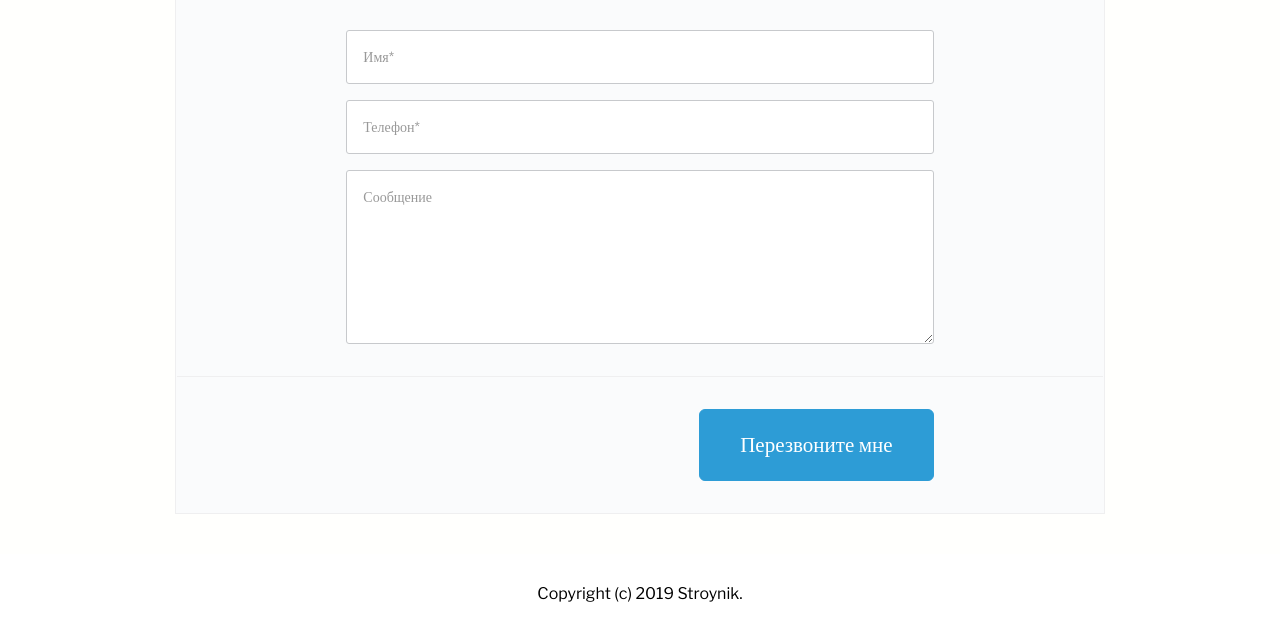
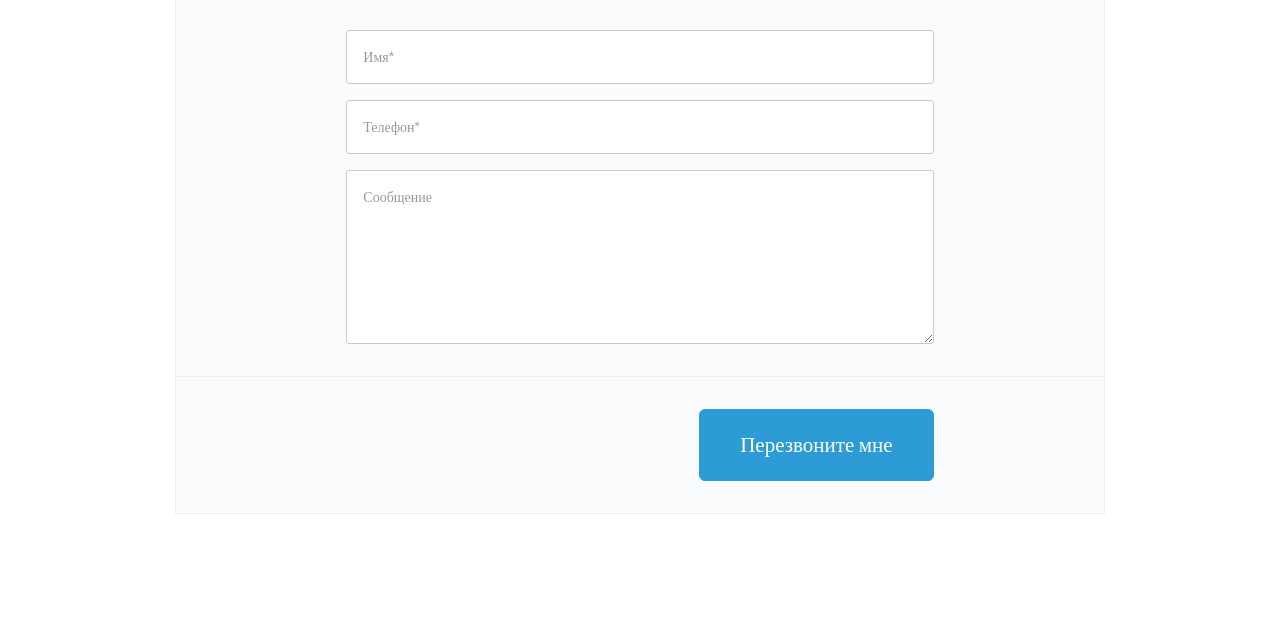
Before and after one commit to MONNFERRAT/aida, a plain HTML site: page phone.html in a window 1280 px wide. Shown: the part 228-868 px from the top of the page. After the commit the page ends 800 px from the top, so only its background shows below. Drawn offline with nearby package versions, Linux system fonts and the light colour scheme.

Commit message:
create github pages

```diff
--- a/assets/mobirise/css/mbr-additional.css
+++ b/assets/mobirise/css/mbr-additional.css
@@ -771,6 +771,3 @@ section.form .container {
 #form1-14 .btn {
   font-size: 21px;
 }
-#footer4-u p {
-  color: #000;
-}
--- a/phone.html
+++ b/phone.html
@@ -85,7 +85,7 @@
 
                     <form action="https://mobirise.com/" method="post" data-form-title="Хотите продать быстро?">
 
-                        <input type="hidden" value="w3o2smE72Ytwaq5DYbV6Ry2aYsmVnM6caP/EGALxBBrdKpszt8+XIikH34j7FmN4YDHgnVXkWDc02zbWN3l8De9q1f3aGQx0sP3My307cZEILey2ax7CMy22h123LfSi" data-form-email="true">
+                        <input type="hidden" value="k7ZDolDjv6z8zZqiEp7q7IoJu0J/6NCpLHmfZiCLoys9GPXEzDD7plRl460fKzBRLw2nyp143s0yh/hSc3JvUzjEGwQgCCJvWZDiZyqioNXXztRcWBqrIkM9XW+LZYpS" data-form-email="true">
 
                         <div class="col-xs-12 col-md-8 col-md-offset-2 form-wrap">
 
@@ -132,13 +132,6 @@
 
 </section>
 
-<footer class="mbr-small-footer mbr-section mbr-section-nopadding footer4" id="footer4-u" data-rv-view="49" style="background-color: rgb(255, 255, 255); padding-top: 1.75rem; padding-bottom: 1.75rem;">
-
-    <div class="container">
-        <p class="text-xs-center">Copyright (c) 2019 Stroynik.</p>
-    </div>
-</footer>
-
 
   <script src="assets/web/assets/jquery/jquery.min.js"></script>
   <script src="assets/tether/tether.min.js"></script>
```
Also changed, not shown: index.html (+1 -1 lines), 1 other file.
